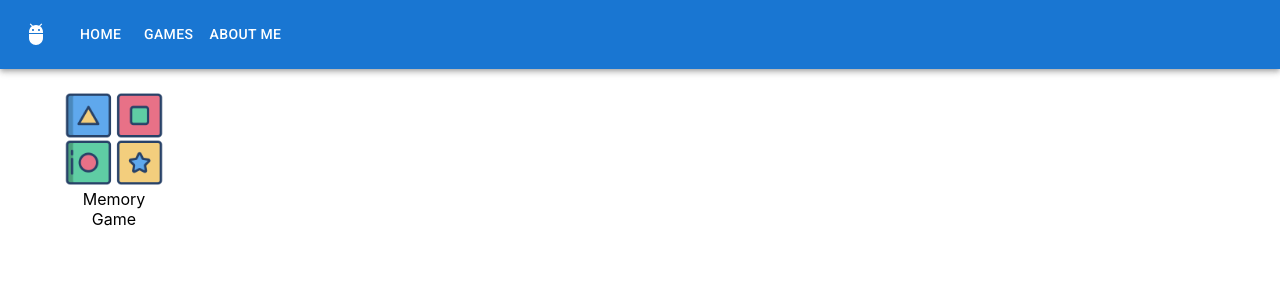
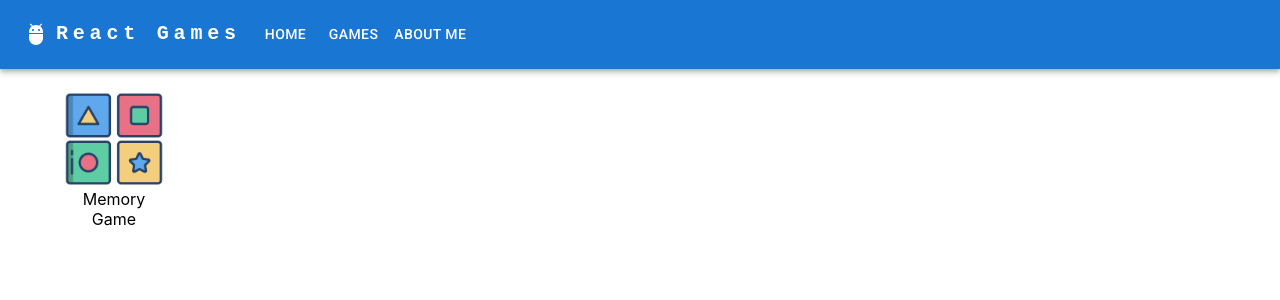
Before and after one commit to joaoeffting/react-games, a Next.js app: page / in a window 1280 px wide. Shown: the top 300 px of the page. Built offline with nearby package versions, Linux system fonts and the light colour scheme.

Commit message:
Adding types to the _app.tsx file and adding appName to the navbar

```diff
--- a/pages/_app.tsx
+++ b/pages/_app.tsx
@@ -6,10 +6,12 @@ import "@fontsource/roboto/700.css";
 
 import { NavBar } from "../src/components/UI";
 
-function MyApp({ Component, pageProps }) {
+import type { AppProps } from "next/app";
+
+function MyApp({ Component, pageProps }: AppProps) {
   return (
     <>
-      <NavBar />
+      <NavBar appName="React Games" />
       <Component {...pageProps} />
     </>
   );
```
